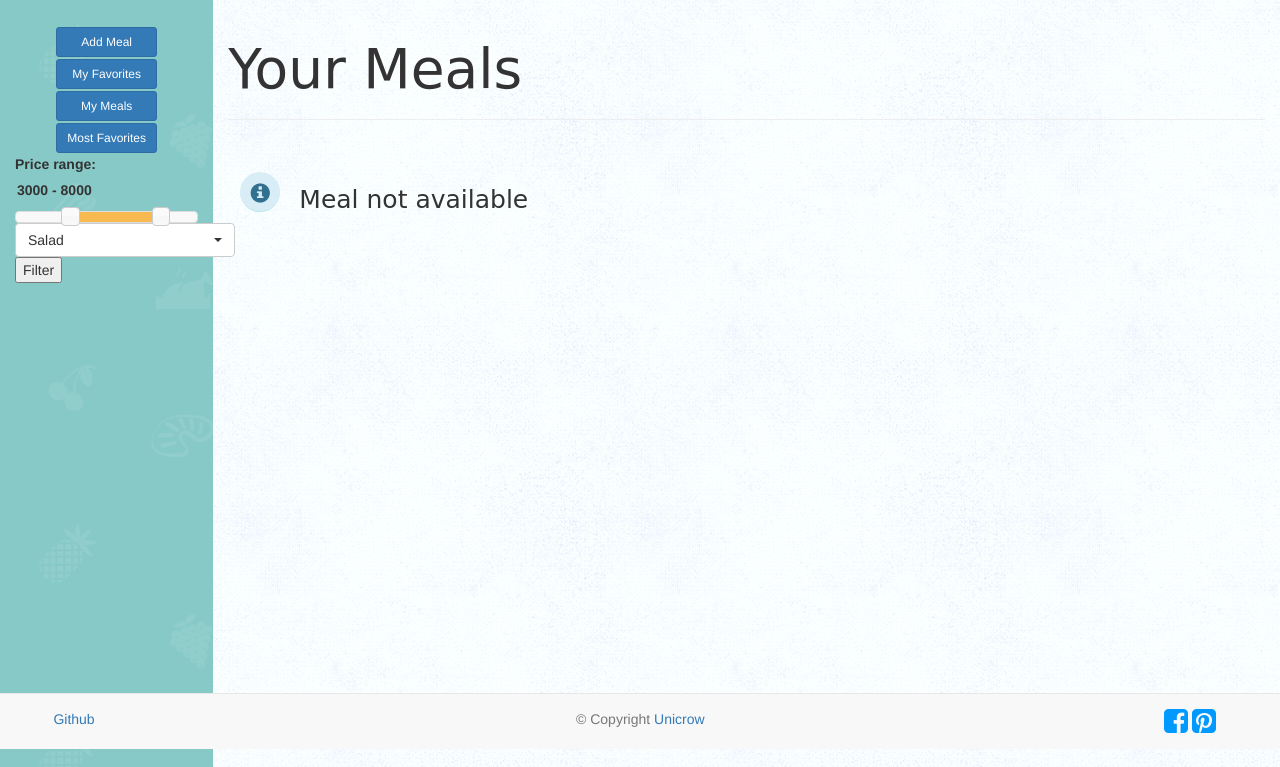
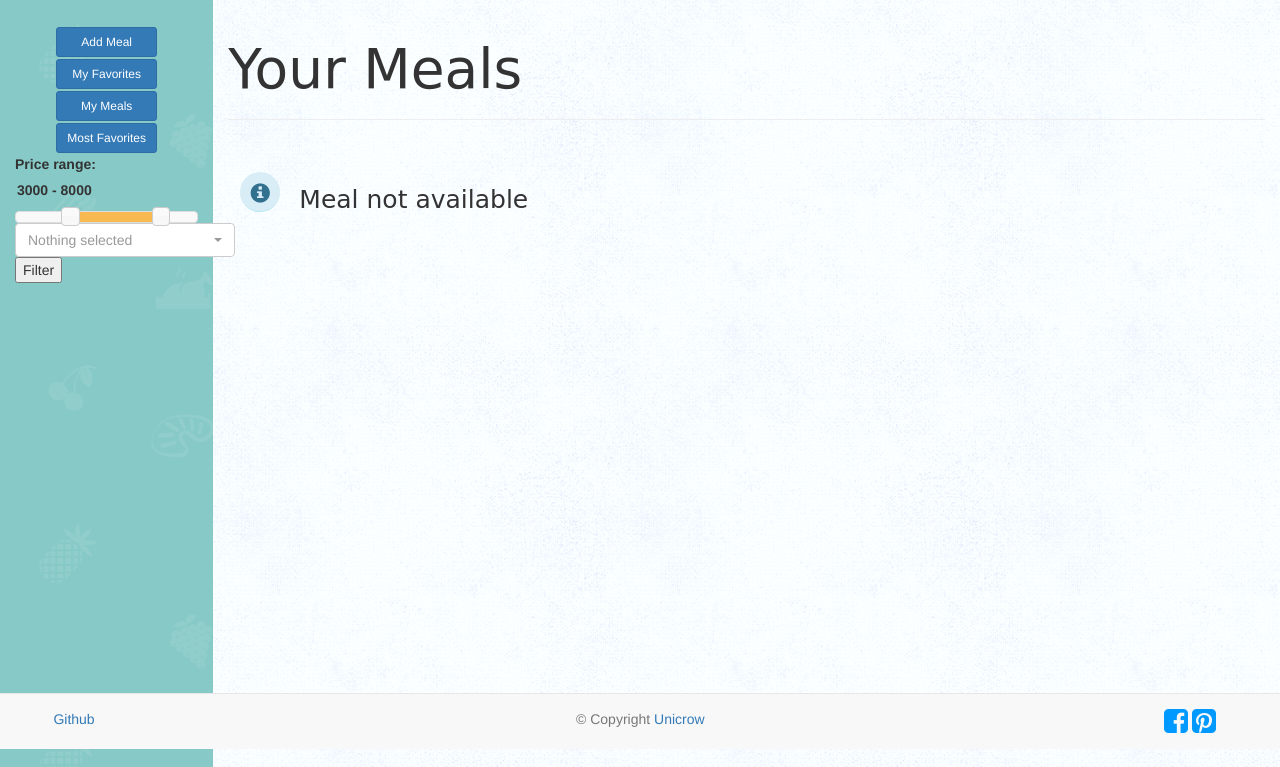
Before and after one commit to tolgahanuzun/foodsecrets, a Django app: template templates/home.html in a window 1280 px wide. Shown: the part 51-818 px from the top of the page. Run offline with Django 3.2, Linux system fonts and the light colour scheme; the template is opened without the code that fills it, so the values that code supplies are empty; some libraries are stand-ins or nearby versions.

Commit message:
Edit filter form

```diff
--- a/templates/home.html
+++ b/templates/home.html
@@ -47,10 +47,10 @@
 						</p>
 						<div id="slider-range"></div>
 
-						<select class="selectpicker dish" >
-							<option>Salad</option>
-							<option>Sandwich</option>
-							<option>Noodle</option>
+						<select class="selectpicker dish" name="kind_select" multiple>
+							<option>Ana Yemek</option>
+							<option>Başlangıç</option>
+							<option>Ara Sıcak</option>
 						</select>
 
 						<button type="submit" id="filter_button" name="filter_button">Filter</button>
```
